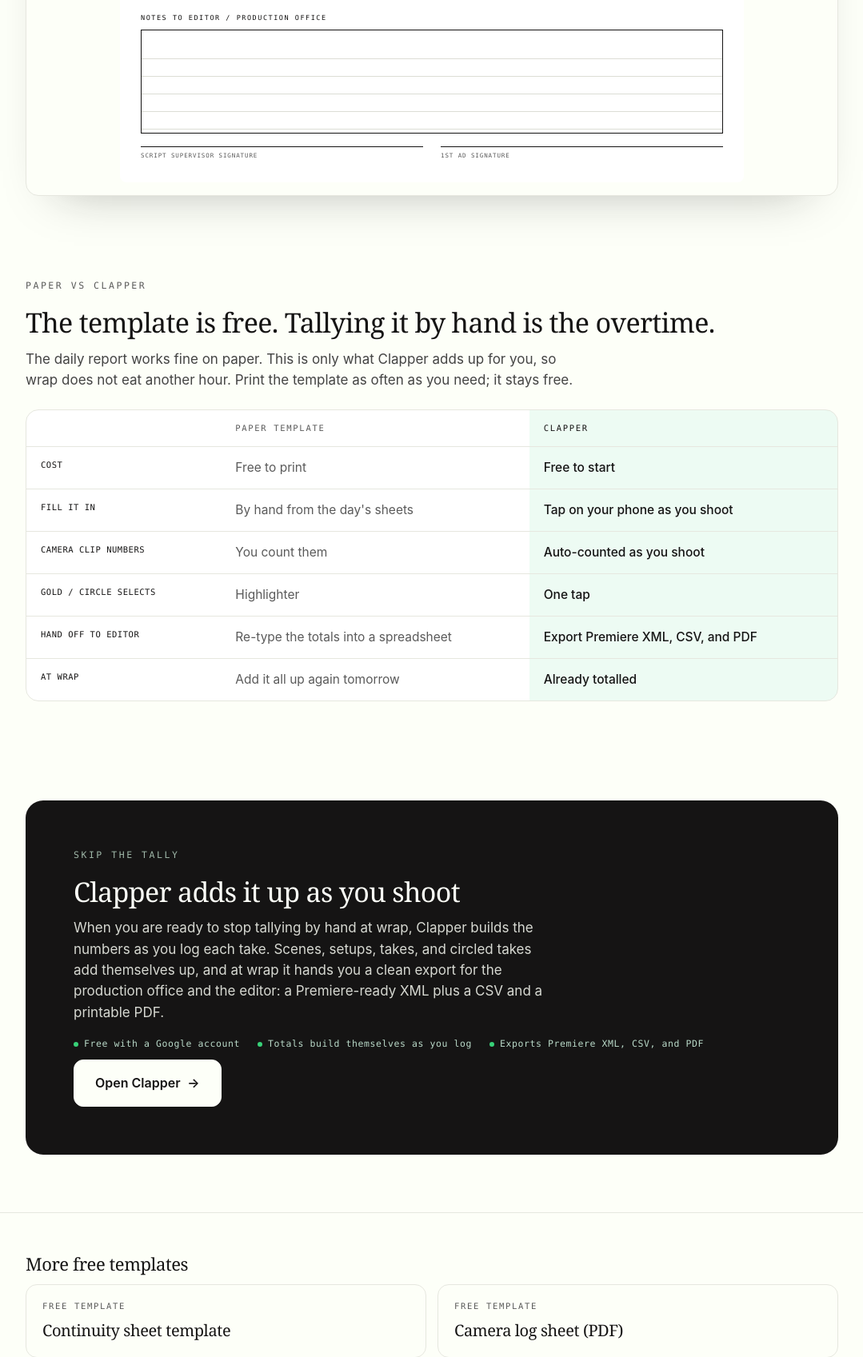
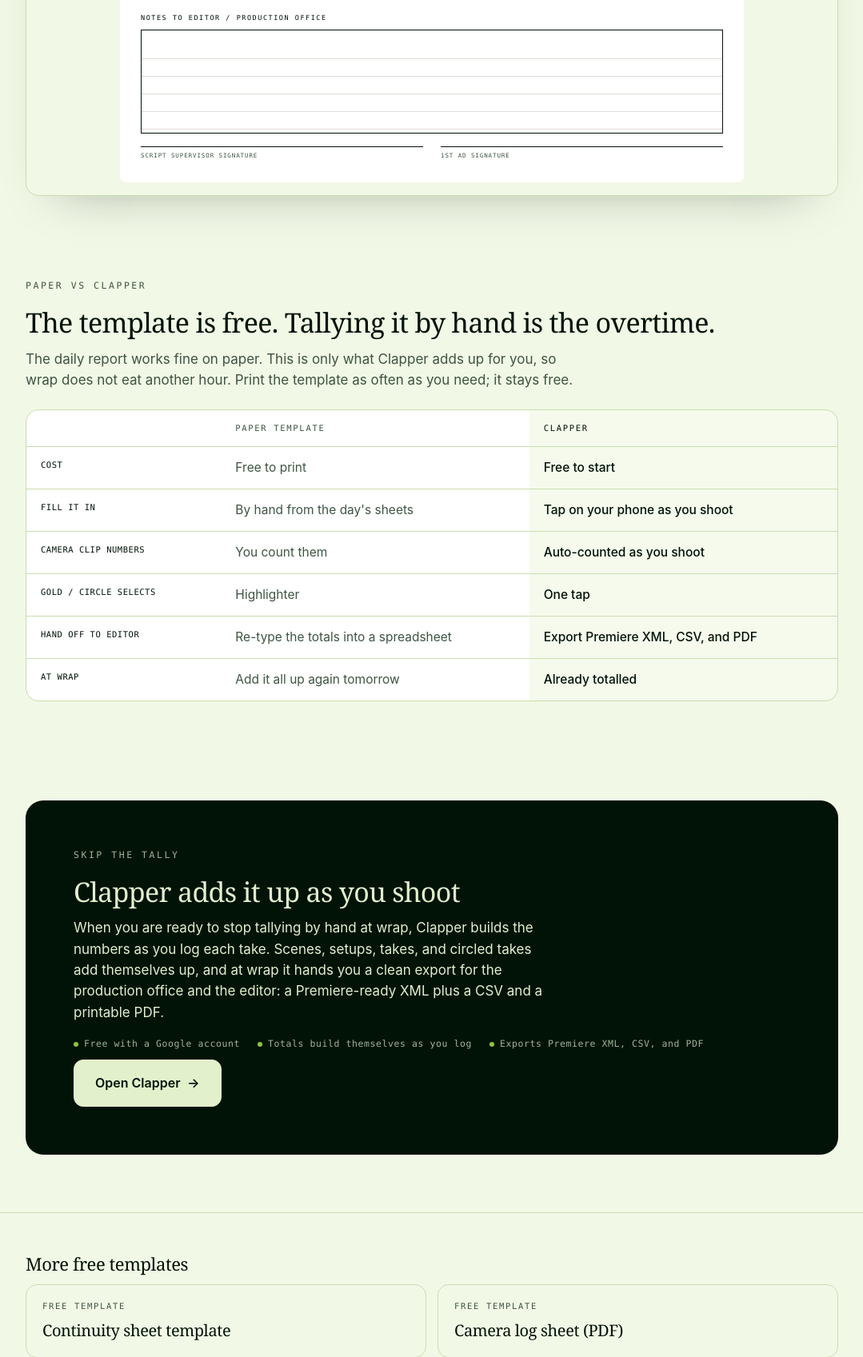
Before and after one commit to kirtan-00/clapper, a Python web app: template landing/templates/script-supervisor-daily-report/index.html in a window 1280 px wide. Shown: the part 2631-4328 px from the top of the page at 80% size, without its empty margins (100-1179 px from the left). Run offline with Jinja, Linux system fonts and the light colour scheme; the template is opened without the code that fills it, so the values that code supplies are empty; some libraries are stand-ins or nearby versions.

Commit message:
feat(landing): the daily report template moves onto the green palette
Same treatment as the other two free templates. This page also has a
ruled notes box and a signature line, both pinned-paper elements (the
notes-box border and sh-sign underline shared the same old #141313
print ink as the rest of the sheet), so they move onto the new ink
literal alongside everything else in the print-sheet preview while
staying pinned rather than flipping with site theme.

That's the last of the four content-CSS pages plus the legal page -
homepage, legal, and all three free templates now share one token
vocabulary and the same three-tier dark mode structure.

```diff
--- a/landing/templates/script-supervisor-daily-report/index.html
+++ b/landing/templates/script-supervisor-daily-report/index.html
@@ -3,7 +3,8 @@
 <head>
 <meta charset="UTF-8" />
 <meta name="viewport" content="width=device-width, initial-scale=1.0, viewport-fit=cover" />
-<meta name="theme-color" content="#FDFFF8" />
+<meta name="theme-color" content="#F2F8E6" media="(prefers-color-scheme: light)" />
+<meta name="theme-color" content="#011207" media="(prefers-color-scheme: dark)" />
 
 <link rel="icon" type="image/svg+xml" href="/favicon.svg" />
 <link rel="icon" type="image/png" sizes="32x32" href="/favicon-32.png" />
@@ -50,12 +51,23 @@
 
 <style>
   :root{
-    --ivory:#FDFFF8; --ink:#151414; --grey:#5A5A5A; --hair:#E6E7DF;
-    --green:#38D178; --gold:#E3B24A; --paper:#FFFFFF;
+    --ivory:#F2F8E6; --ink:#011207; --grey:#3D5442; --hair:#C9DDAE;
+    --green:#8BC53D; --gold:#E3B24A; --paper:#FFFFFF; --card:#FFFFFF;
     --serif:"Source Serif 4",Georgia,"Times New Roman",serif;
     --sans:"Hanken Grotesk",-apple-system,system-ui,"Helvetica Neue",Arial,sans-serif;
     --mono:"IBM Plex Mono",ui-monospace,Menlo,monospace;
     --ease:cubic-bezier(.4,0,.2,1);
+  }
+  /* --paper stays a single pinned value in both blocks below: it is the physical sheet
+     preview, not page chrome, and a printed page reads the same whether the screen
+     around it is light or dark. */
+  @media(prefers-color-scheme:dark){
+    :root:not([data-theme="light"]){
+      --ivory:#011207; --ink:#E2F0CC; --grey:#9DB59A; --hair:#0C3D1C; --card:#012F13;
+    }
+  }
+  :root[data-theme="dark"]{
+    --ivory:#011207; --ink:#E2F0CC; --grey:#9DB59A; --hair:#0C3D1C; --card:#012F13;
   }
   *,*::before,*::after{box-sizing:border-box}
   html,body{margin:0;padding:0}
@@ -87,7 +99,7 @@
 
   section{padding:52px 0}
   .hero{padding:60px 0 34px}
-  .lede{font-size:clamp(18px,2vw,21px);color:#333;max-width:60ch}
+  .lede{font-size:clamp(18px,2vw,21px);color:var(--grey);max-width:60ch}
   .dl-row{display:flex;flex-wrap:wrap;gap:12px;margin-top:28px;align-items:center}
   .dl-note{font-family:var(--mono);font-size:11.5px;letter-spacing:.06em;color:var(--grey);margin:6px 0 0;width:100%}
 
@@ -97,24 +109,24 @@
   .field-list{list-style:none;margin:0;padding:0}
   .field-list li{padding:11px 0;border-bottom:1px solid var(--hair);display:flex;gap:12px;align-items:baseline}
   .field-list li b{font-family:var(--mono);font-size:11.5px;letter-spacing:.06em;text-transform:uppercase;color:var(--ink);flex:0 0 148px}
-  .field-list li span{color:#444;font-size:15.5px}
+  .field-list li span{color:var(--grey);font-size:15.5px}
 
   ol.steps{list-style:none;margin:0;padding:0;counter-reset:s}
   ol.steps li{position:relative;padding:0 0 22px 52px;counter-increment:s}
   ol.steps li::before{content:counter(s);position:absolute;left:0;top:-2px;width:34px;height:34px;border-radius:50%;border:1px solid var(--ink);display:flex;align-items:center;justify-content:center;font-family:var(--mono);font-size:14px}
   ol.steps li h3{margin-bottom:3px}
-  ol.steps li p{margin:0;color:#444;font-size:15.5px}
+  ol.steps li p{margin:0;color:var(--grey);font-size:15.5px}
 
-  .sheet-frame{border:1px solid var(--hair);border-radius:16px;background:var(--ivory);padding:16px;box-shadow:0 30px 60px -40px rgba(21,20,20,.35)}
+  .sheet-frame{border:1px solid var(--hair);border-radius:16px;background:var(--ivory);padding:16px;box-shadow:0 30px 60px -40px rgba(1,18,7,.35)}
   .sheet-scroll{overflow-x:auto}
-  #printSheet{background:var(--paper);color:#141313;min-width:640px;max-width:780px;margin:0 auto;padding:24px 26px;border-radius:8px}
-  .sh-mast{display:flex;align-items:flex-end;justify-content:space-between;border-bottom:2px solid #141313;padding-bottom:8px}
+  #printSheet{background:var(--paper);color:#011207;min-width:640px;max-width:780px;margin:0 auto;padding:24px 26px;border-radius:8px}
+  .sh-mast{display:flex;align-items:flex-end;justify-content:space-between;border-bottom:2px solid #011207;padding-bottom:8px}
   .sh-mast .t{font-family:var(--serif);font-size:25px}
   .sh-mast .s{font-family:var(--mono);font-size:8px;letter-spacing:.18em;text-transform:uppercase;color:var(--grey);margin-top:3px}
   .sh-brand{font-family:var(--serif);font-size:14px;text-align:right}
   .sh-brand .u{display:block;font-family:var(--mono);font-size:7.5px;letter-spacing:.13em;color:var(--grey);margin-top:2px}
   .sh-accent{height:3px;background:var(--green);margin:0 0 12px}
-  .sh-head{display:grid;grid-template-columns:repeat(4,1fr);border:1px solid #141313;margin-bottom:14px}
+  .sh-head{display:grid;grid-template-columns:repeat(4,1fr);border:1px solid #011207;margin-bottom:14px}
   .sh-head .f{border-right:1px solid #d3d4cc;border-bottom:1px solid #d3d4cc;padding:6px 8px;min-height:38px}
   .sh-head .f:nth-child(4n){border-right:0}
   .sh-head .f label{font-family:var(--mono);font-size:7.5px;letter-spacing:.12em;text-transform:uppercase;color:var(--grey);display:block}
@@ -127,30 +139,30 @@
   table.summary td:first-child{background:#fafbf6;font-weight:600}
   table.scenes tbody tr:nth-child(even) td{background:#fafbf6}
   table.scenes th,table.scenes td{text-align:left}
-  .notes-box{border:1px solid #141313;padding:8px 10px;height:130px;background-image:repeating-linear-gradient(to bottom,transparent 0,transparent 21px,#dcddd5 21px,#dcddd5 22px);background-position:0 14px}
+  .notes-box{border:1px solid #011207;padding:8px 10px;height:130px;background-image:repeating-linear-gradient(to bottom,transparent 0,transparent 21px,#dcddd5 21px,#dcddd5 22px);background-position:0 14px}
   .sh-sign{display:grid;grid-template-columns:1fr 1fr;gap:22px;margin:16px 0 4px}
-  .sh-sign .s{border-top:1px solid #141313;padding-top:5px;font-family:var(--mono);font-size:7.5px;letter-spacing:.12em;text-transform:uppercase;color:var(--grey)}
+  .sh-sign .s{border-top:1px solid #011207;padding-top:5px;font-family:var(--mono);font-size:7.5px;letter-spacing:.12em;text-transform:uppercase;color:var(--grey)}
 
   /* paper vs clapper comparison */
-  .cmp-wrap{border:1px solid var(--hair);border-radius:16px;overflow-x:auto;margin-top:24px;background:var(--paper)}
+  .cmp-wrap{border:1px solid var(--hair);border-radius:16px;overflow-x:auto;margin-top:24px;background:var(--card)}
   table.cmp{width:100%;min-width:520px;border-collapse:collapse;font-size:15.5px}
   table.cmp th,table.cmp td{text-align:left;padding:14px 18px;border-bottom:1px solid var(--hair);vertical-align:top}
   table.cmp tbody tr:last-child td{border-bottom:0}
   table.cmp thead th{font-family:var(--mono);font-size:10.5px;letter-spacing:.16em;text-transform:uppercase;color:var(--grey);font-weight:400}
   table.cmp thead th.col-clap{color:var(--ink)}
   table.cmp .feat{font-family:var(--mono);font-size:10.5px;letter-spacing:.05em;text-transform:uppercase;color:var(--ink);width:24%}
-  table.cmp .paper{color:#5A5A5A;width:38%}
+  table.cmp .paper{color:var(--grey);width:38%}
   table.cmp td.col-clap{width:38%;color:var(--ink);font-weight:500}
-  table.cmp .col-clap{background:rgba(56,209,120,.09)}
+  table.cmp .col-clap{background:rgba(139,197,61,.09)}
 
-  .cta{background:var(--ink);color:var(--ivory);border-radius:22px;padding:clamp(34px,5vw,60px);margin:20px 0}
-  .cta .kicker{color:#9fb7a8}
-  .cta h2{color:var(--ivory)}
-  .cta p{color:#d7d9d2;max-width:56ch}
-  .cta .btn{background:var(--ivory);color:var(--ink);border-color:var(--ivory);margin-top:10px}
+  .cta{background:#011207;color:#E2F0CC;border-radius:22px;padding:clamp(34px,5vw,60px);margin:20px 0}
+  .cta .kicker{color:#9DB59A}
+  .cta h2{color:#E2F0CC}
+  .cta p{color:#E2F0CC;max-width:56ch}
+  .cta .btn{background:#E2F0CC;color:#011207;border-color:#E2F0CC;margin-top:10px}
   .cta ul{margin:18px 0 0;padding:0;list-style:none;display:flex;flex-wrap:wrap;gap:8px 22px}
-  .cta ul li{font-family:var(--mono);font-size:11.5px;letter-spacing:.05em;color:#b9d9c8;display:flex;align-items:center;gap:7px}
-  .cta ul li::before{content:"";width:6px;height:6px;border-radius:50%;background:var(--green)}
+  .cta ul li{font-family:var(--mono);font-size:11.5px;letter-spacing:.05em;color:#9DB59A;display:flex;align-items:center;gap:7px}
+  .cta ul li::before{content:"";width:6px;height:6px;border-radius:50%;background:#8BC53D}
 
   .more{border-top:1px solid var(--hair)}
   .more h2{font-size:22px}
@@ -167,7 +179,7 @@
   footer.foot .flinks a{font-family:var(--mono);font-size:11px;letter-spacing:.13em;text-transform:uppercase;color:var(--grey);text-decoration:none;margin-left:18px}
   footer.foot .flinks a:first-child{margin-left:0}
   footer.foot .flinks a:hover{color:var(--ink)}
-  footer.foot .made{font-family:var(--mono);font-size:10.5px;letter-spacing:.14em;text-transform:uppercase;color:#a7a89f}
+  footer.foot .made{font-family:var(--mono);font-size:10.5px;letter-spacing:.14em;text-transform:uppercase;color:var(--grey)}
   footer.foot .copy{max-width:1060px;margin:14px auto 0;padding:14px 22px 0;border-top:1px solid var(--hair);font-family:var(--mono);font-size:10.5px;letter-spacing:.04em;color:var(--grey)}
 
   @media print{
@@ -206,7 +218,7 @@
   <header class="topbar">
     <div class="wrap">
       <a class="brandmark" href="https://clapboard.duckdns.org/">
-        <svg width="24" height="24" viewBox="0 0 1024 1024" aria-hidden="true"><rect width="1024" height="1024" rx="230" fill="#111214"/><rect x="150" y="470" width="724" height="372" rx="34" fill="#1b1d20"/><circle cx="792" cy="748" r="52" fill="#57C282"/><g transform="rotate(-16 214 432)"><rect x="150" y="330" width="772" height="176" rx="26" fill="#EFE9DB"/></g><circle cx="214" cy="432" r="30" fill="#57C282"/></svg>
+        <svg width="24" height="24" viewBox="0 0 1024 1024" aria-hidden="true"><rect width="1024" height="1024" rx="230" fill="var(--ink)"/><rect x="150" y="470" width="724" height="372" rx="34" fill="var(--ink)"/><circle cx="792" cy="748" r="52" fill="var(--green)"/><g transform="rotate(-16 214 432)"><rect x="150" y="330" width="772" height="176" rx="26" fill="var(--ivory)"/></g><circle cx="214" cy="432" r="30" fill="var(--green)"/></svg>
         Clapper
       </a>
       <a class="topnav" href="https://clapboard.duckdns.org/">Open the app &rarr;</a>
@@ -233,7 +245,7 @@
       <div class="wrap">
         <h2>What a daily report is</h2>
         <p class="lede" style="max-width:70ch">The script supervisor's daily report is the one-page summary of what the day actually shot, measured against what it was supposed to. It tells the production office whether the schedule is holding, tells the editor what coverage exists, and becomes part of the permanent record of the production. Producers read it at breakfast to know if the show is on track.</p>
-        <p style="max-width:70ch;color:#444">It is not the continuity sheet. The continuity sheet is take-by-take detail; the daily report is the totals that come out of it. You fill it at wrap, from the day's continuity sheets, in a few minutes.</p>
+        <p style="max-width:70ch;color:var(--grey)">It is not the continuity sheet. The continuity sheet is take-by-take detail; the daily report is the totals that come out of it. You fill it at wrap, from the day's continuity sheets, in a few minutes.</p>
       </div>
     </section>
 
@@ -268,14 +280,14 @@
     <section style="padding-top:8px">
       <div class="wrap">
         <h2>When to use it</h2>
-        <p style="max-width:70ch;color:#444">Fill one at the end of every shoot day, on any production with a schedule to hold: feature, series, commercial, or a bigger short. It travels with the day's other reports to the production office, and a copy goes to the editor so cutting can start with a clear picture of what exists. Kept day over day, these reports are how anyone reconstructs the shoot later.</p>
+        <p style="max-width:70ch;color:var(--grey)">Fill one at the end of every shoot day, on any production with a schedule to hold: feature, series, commercial, or a bigger short. It travels with the day's other reports to the production office, and a copy goes to the editor so cutting can start with a clear picture of what exists. Kept day over day, these reports are how anyone reconstructs the shoot later.</p>
       </div>
     </section>
 
     <section class="sheet-section" style="padding-top:8px">
       <div class="wrap">
         <h2>Preview and print</h2>
-        <p style="color:#444;margin-bottom:22px">This is the exact report in the PDF. Print it as is, or hit Print this sheet above.</p>
+        <p style="color:var(--grey);margin-bottom:22px">This is the exact report in the PDF. Print it as is, or hit Print this sheet above.</p>
         <div class="sheet-frame">
           <div class="sheet-scroll">
             <div id="printSheet">
@@ -342,7 +354,7 @@
       <div class="wrap">
         <p class="kicker">Paper vs Clapper</p>
         <h2 class="serif">The template is free. Tallying it by hand is the overtime.</h2>
-        <p style="max-width:64ch;color:#444">The daily report works fine on paper. This is only what Clapper adds up for you, so wrap does not eat another hour. Print the template as often as you need; it stays free.</p>
+        <p style="max-width:64ch;color:var(--grey)">The daily report works fine on paper. This is only what Clapper adds up for you, so wrap does not eat another hour. Print the template as often as you need; it stays free.</p>
         <div class="cmp-wrap">
           <table class="cmp">
             <thead>
@@ -397,7 +409,7 @@
   <footer class="foot">
     <div class="wrap">
       <span class="fm">
-        <svg width="20" height="20" viewBox="0 0 1024 1024" aria-hidden="true"><rect width="1024" height="1024" rx="230" fill="#111214"/><rect x="150" y="470" width="724" height="372" rx="34" fill="#1b1d20"/><circle cx="792" cy="748" r="52" fill="#57C282"/><g transform="rotate(-16 214 432)"><rect x="150" y="330" width="772" height="176" rx="26" fill="#EFE9DB"/></g><circle cx="214" cy="432" r="30" fill="#57C282"/></svg>
+        <svg width="20" height="20" viewBox="0 0 1024 1024" aria-hidden="true"><rect width="1024" height="1024" rx="230" fill="var(--ink)"/><rect x="150" y="470" width="724" height="372" rx="34" fill="var(--ink)"/><circle cx="792" cy="748" r="52" fill="var(--green)"/><g transform="rotate(-16 214 432)"><rect x="150" y="330" width="772" height="176" rx="26" fill="var(--ivory)"/></g><circle cx="214" cy="432" r="30" fill="var(--green)"/></svg>
         Clapper
       </span>
       <span class="flinks">
```
